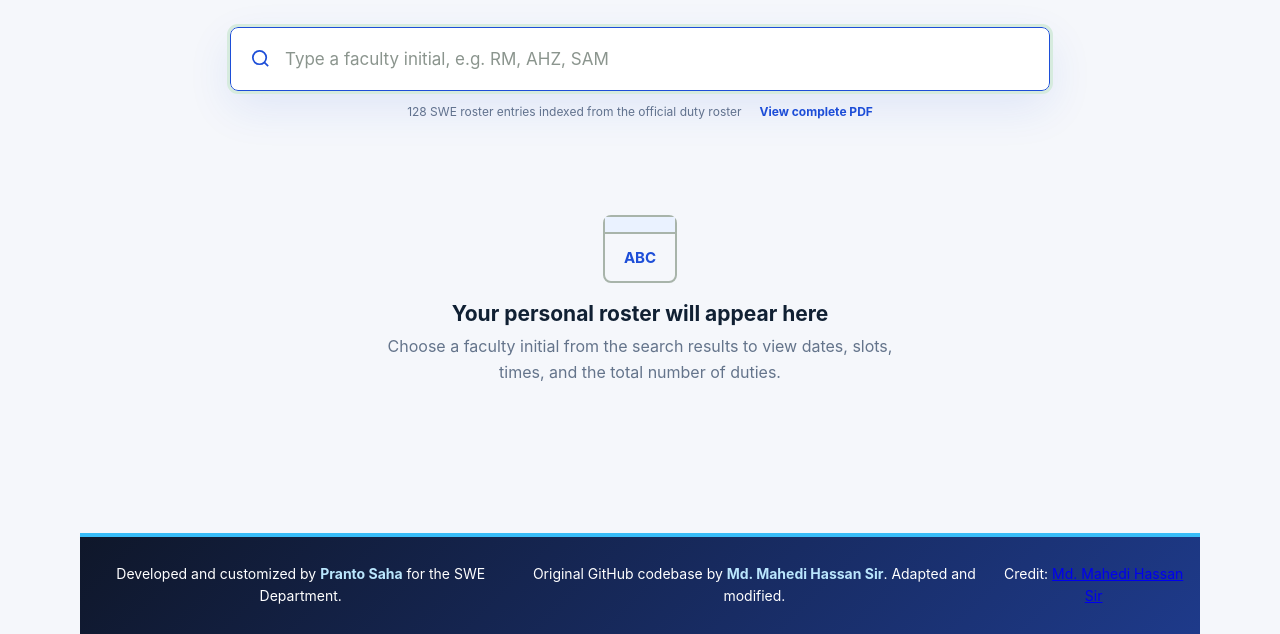
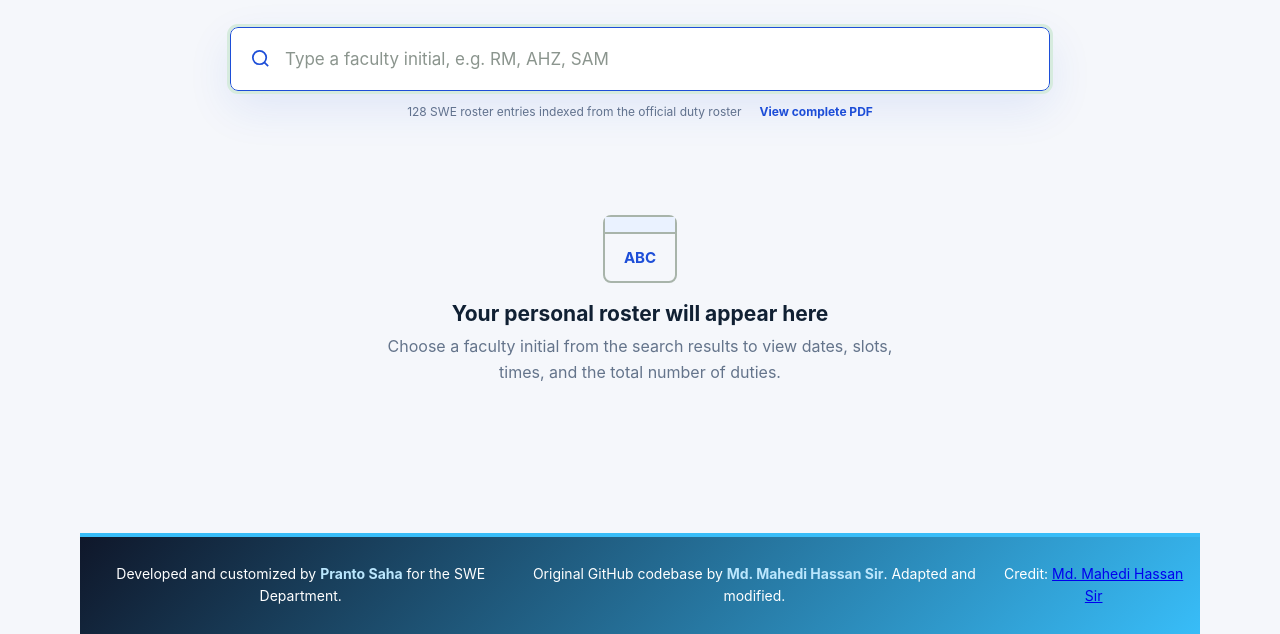
Before and after one commit to prantosaha57/SWE-Duty-Schedule, a website: page index.html in a window 1280 px wide. Shown: the part 452-1086 px from the top of the page. Drawn offline with Linux system fonts and the light colour scheme.

Commit message:
Update styles.css

```diff
--- a/styles.css
+++ b/styles.css
@@ -571,7 +571,7 @@ html[data-theme="dark"] .page-heading code { background: #172554; color: var(--g
   margin-top: 50px;
   padding: 22px 16px;
   text-align: center;
-  background: linear-gradient(135deg, #0f172a, #1e3a8a);
+  background: linear-gradient(135deg, #0f172a, #38bdf8);
   color: #ffffff;
   font-size: 14px;
   line-height: 1.6;
```
